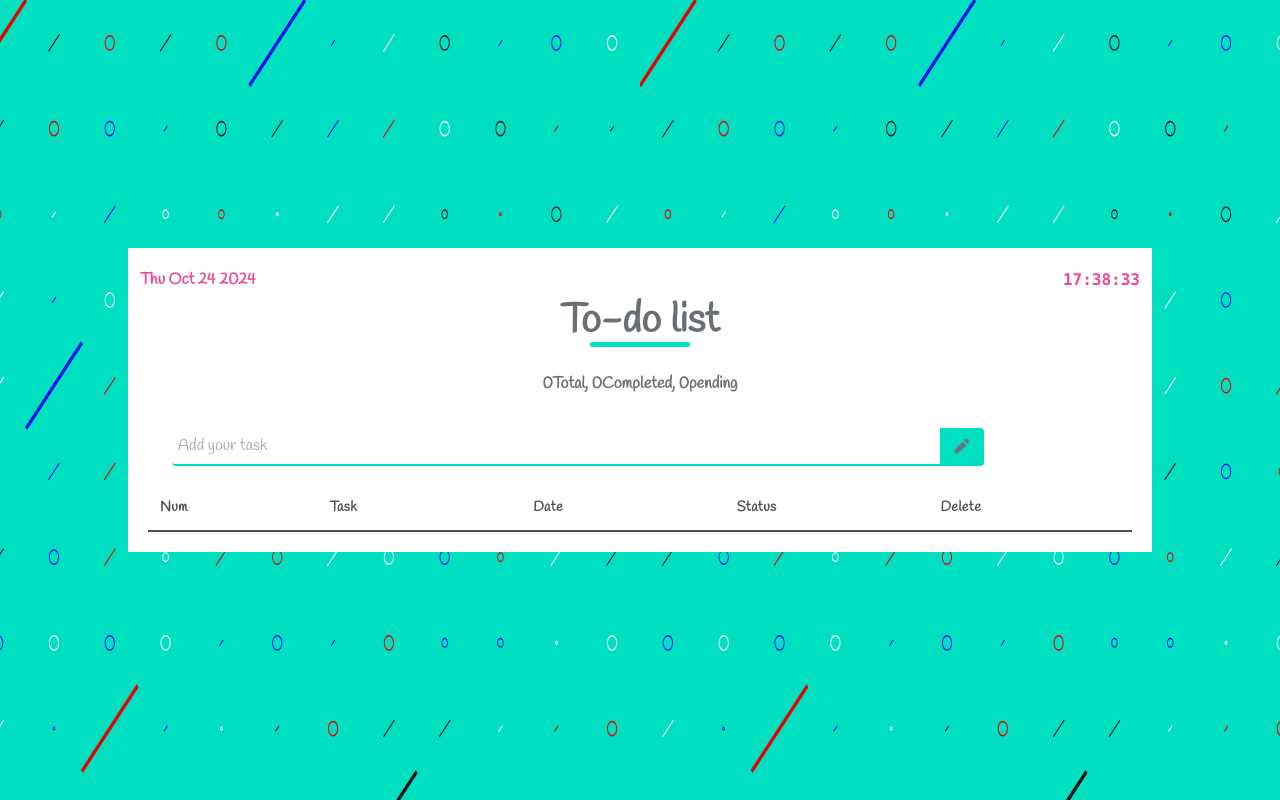
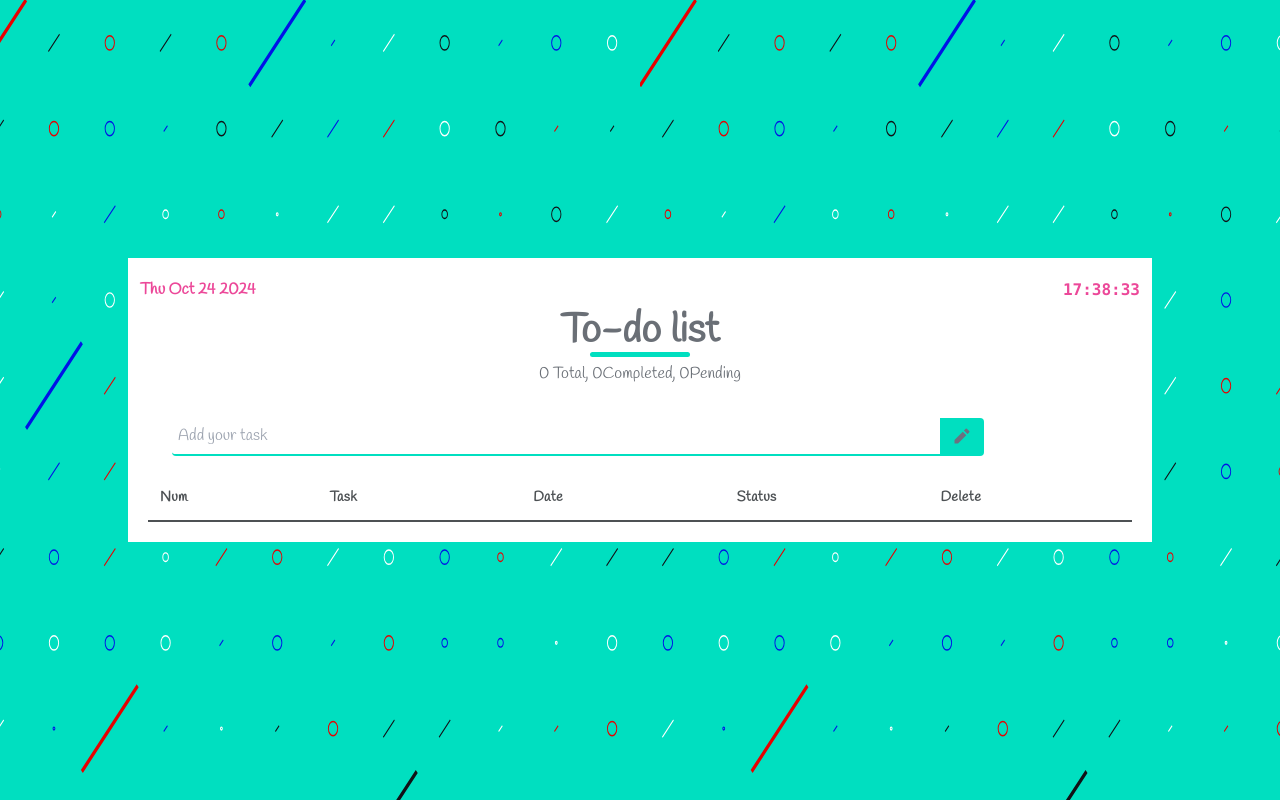
Before and after one commit to sha2311/jspro, a website built with Vite: page index.html in a window 1280 px wide. Built offline with nearby package versions, Linux system fonts and the light colour scheme.

Commit message:
total , complete, pending html css update

```diff
--- a/index.html
+++ b/index.html
@@ -19,7 +19,11 @@
         </header>
 
         <form action=""  id="edit-form" >
-                <p class="pt-5 font-semibold">0Total, 0Completed, 0pending</p>
+                <p id="task-status">
+                    <span id="total-task">0</span> Total,
+                    <span id="Completed-task">0</span>Completed,
+                    <span id="pending-task">0</span>Pending
+                </p>
                 <div class="flex pt-8 md:px-8">
                     <input type="text" class="w-[80%]  rounded-l p-1.5 ms-3  border-b-2 bg-transparent outline-none border-[#00DFC0] text-[16px]" placeholder="Add your task" id="todo-input">
 
```
